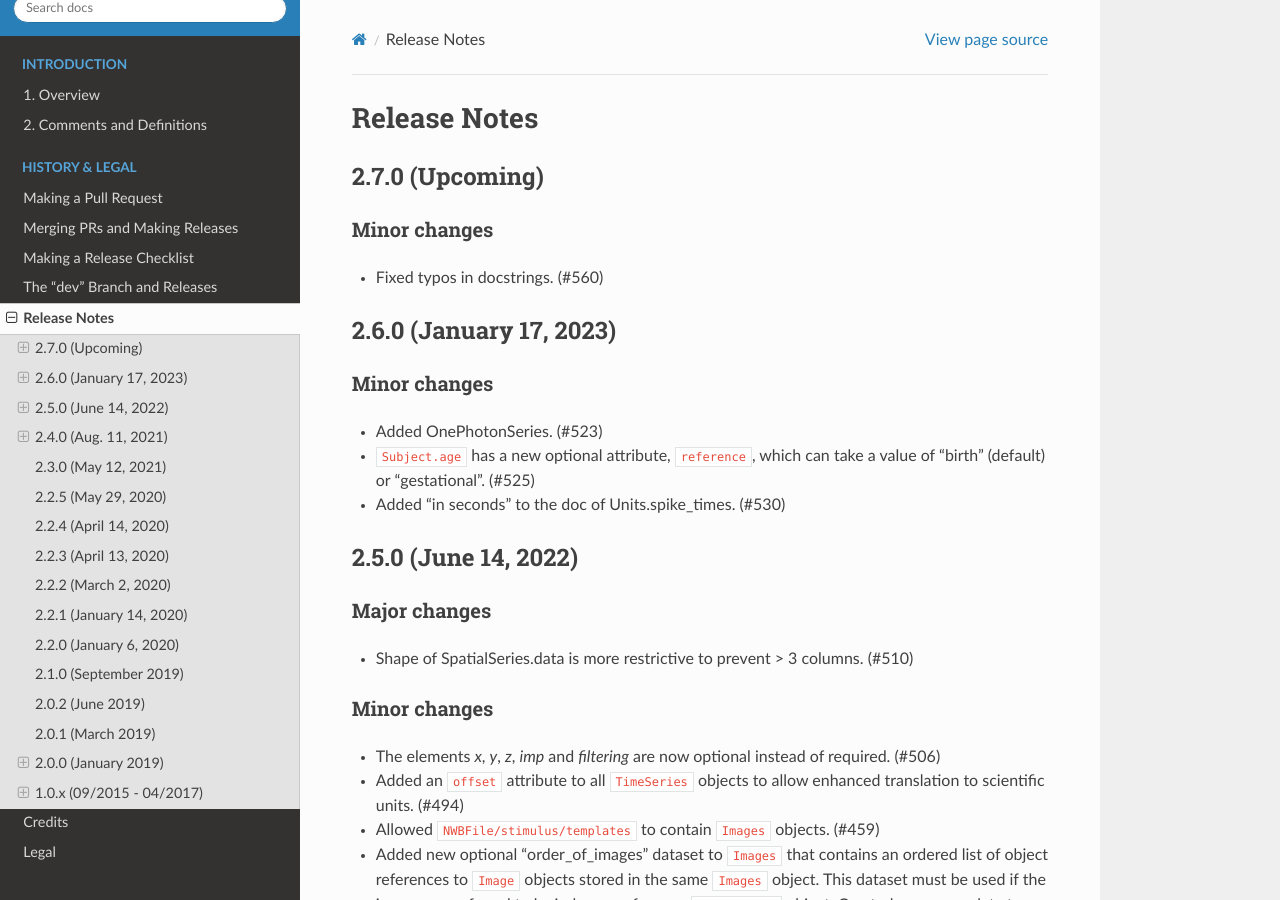
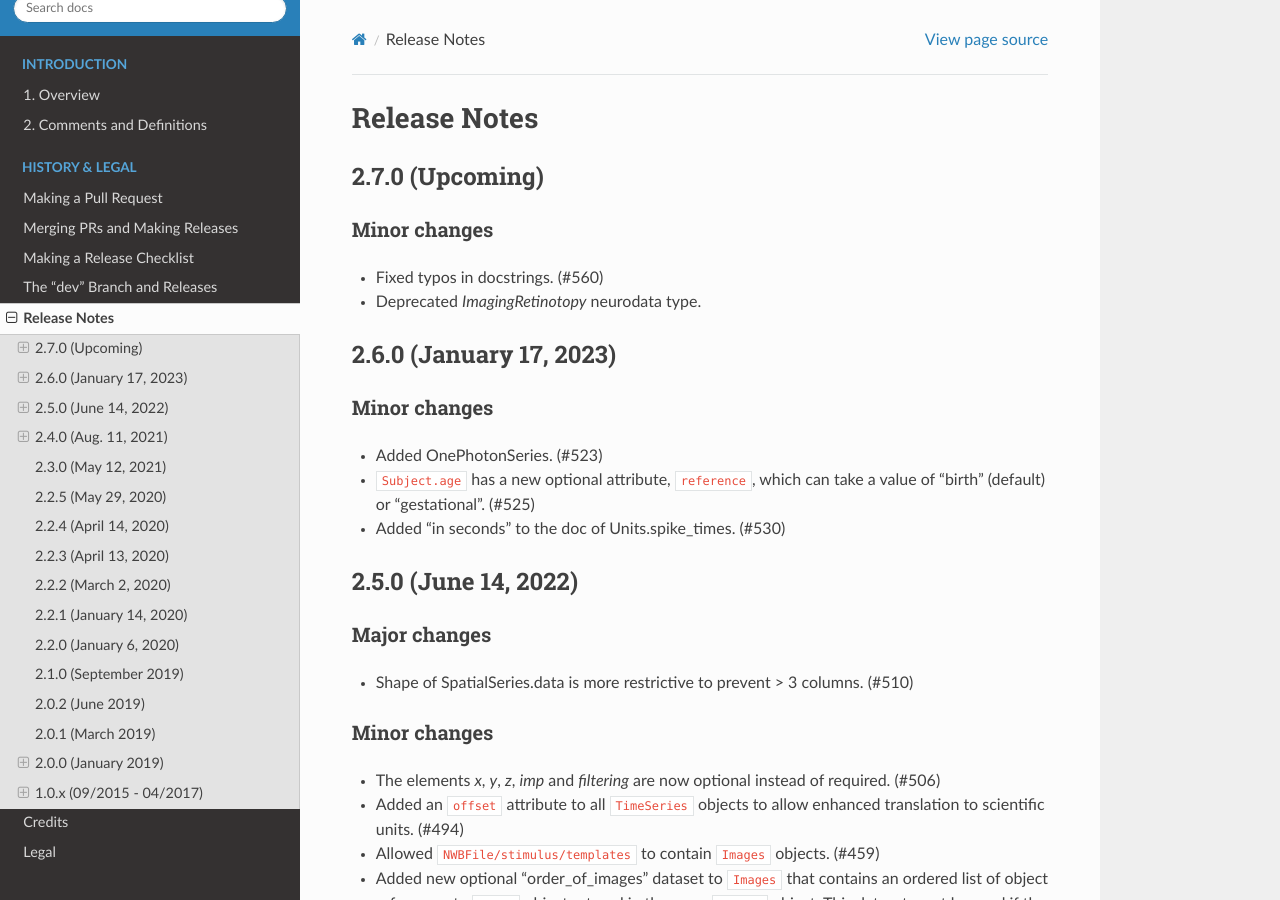
Before and after one commit to NeurodataWithoutBorders/nwb-schema, a Sphinx documentation site: the page built from docs/format/source/format_release_notes.rst, in a window 1280 px wide and 900 px high. Built offline with Sphinx 7.4.7 and the Read the Docs theme 2.0.0, drawn with Linux system fonts in a browser that asks for light colours.

Commit message:
Update format_release_notes.rst

```diff
--- a/docs/format/source/format_release_notes.rst
+++ b/docs/format/source/format_release_notes.rst
@@ -9,6 +9,7 @@ Release Notes
 Minor changes
 ^^^^^^^^^^^^^
 - Fixed typos in docstrings. (#560)
+- Deprecated `ImagingRetinotopy` neurodata type.
 
 2.6.0 (January 17, 2023)
 -----------------------
```
